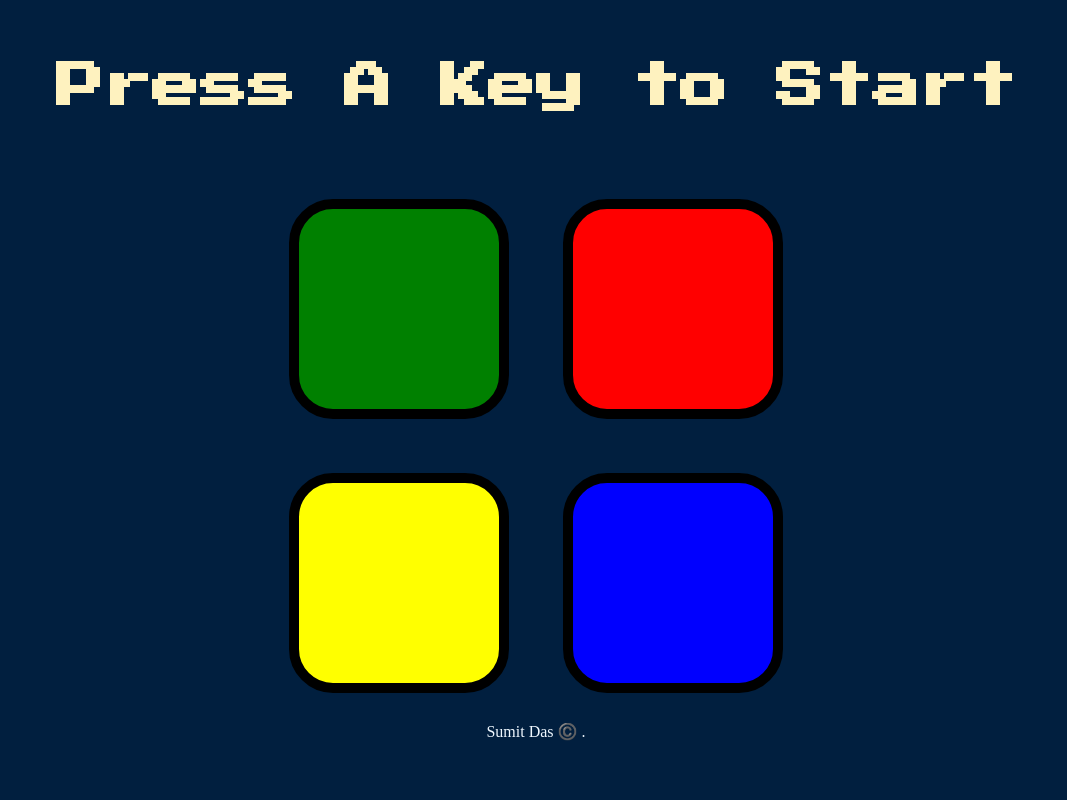
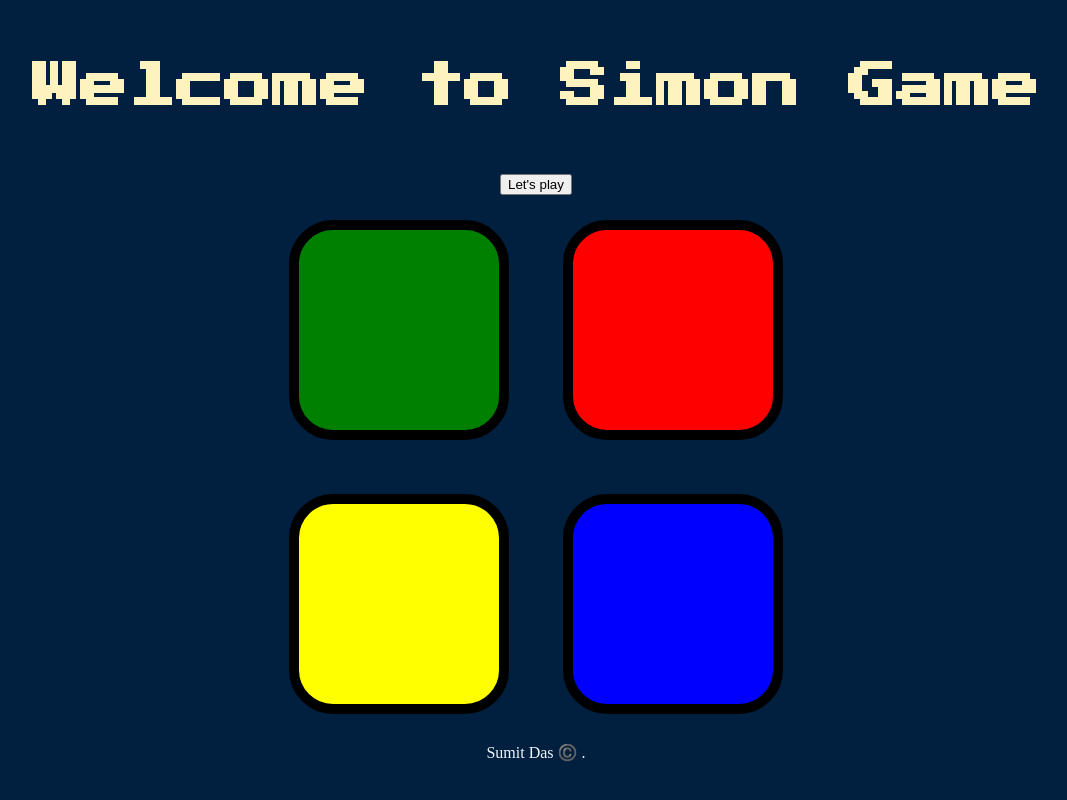
Before and after one commit to Sumit-Das-75/Simon-Game, a plain HTML site: page index.html in a window 1280 px wide. Shown: the whole page, without its empty margins (104-1171 px from the left). Drawn offline with nearby package versions, Linux system fonts and the light colour scheme.

Commit message:
Update index.html

```diff
--- a/index.html
+++ b/index.html
@@ -9,8 +9,11 @@
 </head>
 
 <body>
-  <h1 id="level-title">Press A Key to Start</h1>
+  <h1 id="level-title">Welcome to Simon Game</h1>
   <div class="container">
+
+    <button type="button" name="myButton" class="sum">Let's play</button>
+
     <div class="row">
 
       <div type="button" id="green" class="btn green">
@@ -36,6 +39,7 @@
   </div>
 
   <footer style="color:aliceblue">
+
     Sumit Das ©️ .
   </footer>
   <script src="https://code.jquery.com/jquery-3.6.3.js" integrity="sha256-nQLuAZGRRcILA+6dMBOvcRh5Pe310sBpanc6+QBmyVM=" crossorigin="anonymous"></script>
```
